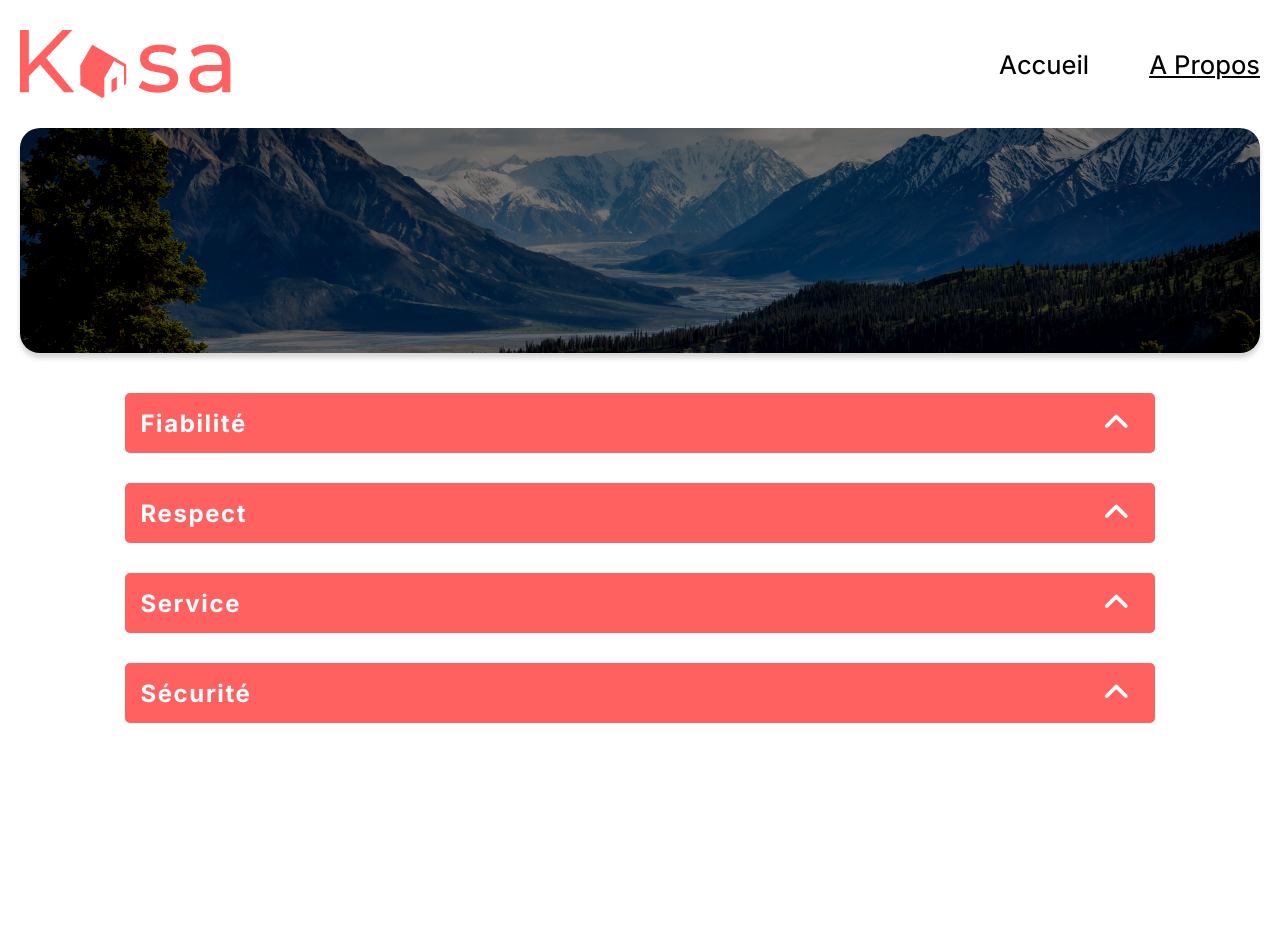
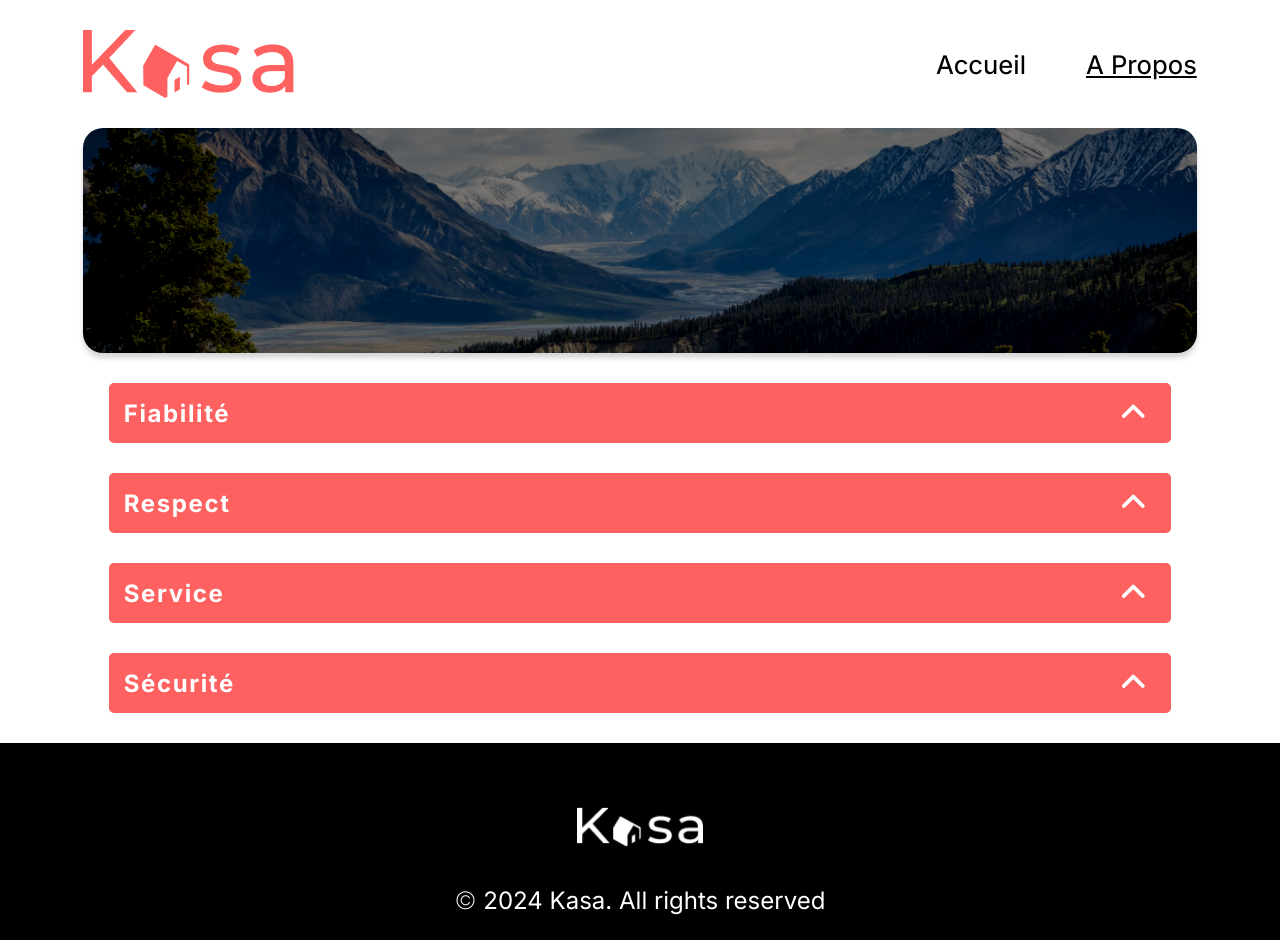
Before and after one commit to DEHBIA-HANI/Kasa, a React (Create React App) app: page /about in a window 1280 px wide. Before the commit the page ends 800 px from the top, so only its background shows below. Built offline with nearby package versions, Linux system fonts and the light colour scheme.

Commit message:
mettre en place du composant Footer et modification du style

```diff
--- a/public/index.html
+++ b/public/index.html
@@ -14,6 +14,10 @@
   <link rel="stylesheet" href="https://cdnjs.cloudflare.com/ajax/libs/font-awesome/5.15.4/css/all.min.css"
     integrity="sha512-1ycn6IcaQQ40/MKBW2W4Rhis/DbILU74C1vSrLJxCq57o941Ym01SwNsOMqvEBFlcgUa6xLiPY/NS5R+E6ztJQ=="
     crossorigin="anonymous" referrerpolicy="no-referrer" />
+  <link rel="preconnect" href="https://fonts.googleapis.com">
+  <link rel="preconnect" href="https://fonts.gstatic.com" crossorigin>
+  <link href="https://fonts.googleapis.com/css2?family=Montserrat:ital,wght@0,100..900;1,100..900&display=swap"
+    rel="stylesheet">
 
   <title>Kasa</title>
 </head>
--- a/src/App.jsx
+++ b/src/App.jsx
@@ -2,6 +2,8 @@ import React from "react";
 import Home from "./pages/Home";
 import About from "./pages/About";
 import Header from "./components/Header";
+import Error from "./pages/Error";
+import Footer from "./components/Footer";
 import { BrowserRouter, Routes, Route } from "react-router-dom";
 const App = () => {
   return (
@@ -11,7 +13,9 @@ const App = () => {
         <Routes>
           <Route path="/" element={<Home />} />
           <Route path="about" element={<About />} />
+          <Route path="*" element={<Error />} />
         </Routes>
+        <Footer />
       </BrowserRouter>
     </>
   );
--- /dev/null
+++ b/src/components/Footer.jsx
@@ -0,0 +1,17 @@
+import React from "react";
+import logo from "../assets/images/logo1.png";
+
+const Footer = () => {
+  return (
+    <div>
+      <footer>
+        <img src={logo} alt="logo Kasa" />
+        <p>
+          <span>©</span> {new Date().getFullYear()} Kasa. All rights reserved
+        </p>
+      </footer>
+    </div>
+  );
+};
+
+export default Footer;
--- /dev/null
+++ b/src/pages/Error.jsx
@@ -0,0 +1,16 @@
+import React from "react";
+import { Link } from "react-router-dom";
+
+const Error = () => {
+  return (
+    <div>
+      <section className="error">
+        <h2>404</h2>
+        <p>Oups! La page que vous demander n'existe pas.</p>
+        <Link to="/">Retourner sur la page d'acceuil</Link>
+      </section>
+    </div>
+  );
+};
+
+export default Error;
--- a/src/styles/_settings.scss
+++ b/src/styles/_settings.scss
@@ -21,8 +21,6 @@ $colo4: rgb(246, 246, 246);
 }
 
 body {
-  max-width: 1300px;
   margin: 0 auto;
   font-family: "inter", "sans-serif";
-  padding: 0 20px;
 }
--- /dev/null
+++ b/src/styles/components/_Error.scss
@@ -0,0 +1,24 @@
+@import "../settings";
+
+.error {
+  display: flex;
+  flex-direction: column;
+  gap: 70px;
+  align-items: center;
+  margin: 30px auto;
+  width: 70%;
+
+  h2 {
+    font-size: 9rem;
+    letter-spacing: 0.5rem;
+    color: #ff6060;
+    font-family: "Montserrat", sans-serif;
+  }
+  p {
+    color: #ff6060;
+    font-size: 1.6rem;
+  }
+  a {
+    color: black;
+  }
+}
--- a/src/styles/components/_banner.scss
+++ b/src/styles/components/_banner.scss
@@ -5,6 +5,8 @@
   align-items: center;
   position: relative;
   margin-bottom: 40px;
+  width: 87%;
+  margin: auto;
   img {
     width: 100%;
     height: 225px;
--- a/src/styles/components/_card.scss
+++ b/src/styles/components/_card.scss
@@ -1,5 +1,7 @@
 .gallery {
   background: rgb(246, 246, 246);
+  width: 87%;
+  margin: 30px auto;
   border-radius: 20px;
   display: grid;
   grid-template-columns: repeat(3, 1fr);
@@ -20,7 +22,7 @@
     cursor: pointer;
     @media screen and (max-width: 767px) {
       width: 100%;
-      margin-bottom: 20px;
+      margin: 30px 0;
     }
     .image-container {
       position: relative;
--- /dev/null
+++ b/src/styles/components/_footer.scss
@@ -0,0 +1,29 @@
+footer {
+  display: flex;
+  flex-direction: column;
+  text-align: center;
+  padding-top: 64px;
+  padding-bottom: 25px;
+  gap: 39px;
+  background: black;
+  color: white;
+  @media screen and (max-width: 471px) {
+    gap: 20px;
+  }
+  img {
+    height: 40px;
+    width: 126px;
+    margin: auto;
+  }
+  p {
+    font-size: 1.5rem;
+    span {
+      font-weight: 200;
+    }
+    @media screen and (max-width: 471px) {
+      width: 40%;
+      margin: auto;
+      font-size: 0.85rem;
+    }
+  }
+}
--- a/src/styles/components/_header.scss
+++ b/src/styles/components/_header.scss
@@ -4,7 +4,8 @@
     justify-content: space-between;
     align-items: center;
     padding: 30px 0;
-    width: 100%;
+    width: 87%;
+    margin: auto;
     gap: 30px;
   }
 
--- a/src/styles/index.scss
+++ b/src/styles/index.scss
@@ -5,3 +5,5 @@
 @import "./pages/home";
 @import "./pages/about";
 @import "./components/info";
+@import "./components/Error";
+@import "./components/footer";
```
Also changed, not shown: src/assets/fonts/Montserrat.ttf (added).
